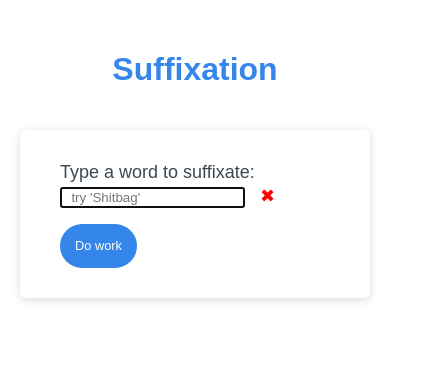
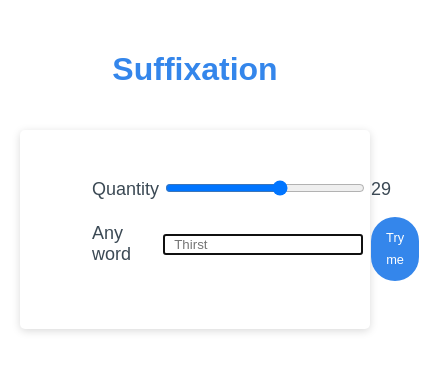
Before and after one commit to hugh-bowie/suffix, a website: page index.html in a window 390 px wide. Shown: the whole page, 431 px wide, since content can reach past the window. Drawn offline with Linux system fonts and the light colour scheme.

Commit message:
getting closer

```diff
--- a/assets/css/style.css
+++ b/assets/css/style.css
@@ -26,26 +26,16 @@ header {
 
 /*---TEXT INPUT RULES---*/
 .card-input {
-line-height: 24px;
+	margin: 15px 20px;
+	display: flex;
+
+
 }
 
-input + span {
-	position: relative;
-	line-height: 24px;
-}
+input[type="range"],
+input[type="text"] {
+	width: 200px;
 
-input:valid + span:after {
-  position: relative;
-  content: '✓';
-	color: #3486eb;
-  padding-left: 10px;
-}
-
-input:invalid + span:after {
-  position: relative;
-	content: '✖';
-	color: red;
-  padding-left: 10px;
 }
 
 .wrapper {
@@ -67,25 +57,14 @@ input:invalid + span:after {
 	font-size: 18px;
 	margin: 0 auto;
 	max-width: 700px;
-
-
-
 	padding: 30px 40px;
 	/* border: 1px solid red; */
 }
 
-/* .card-header::after {
-	content: ' ';
-	display: block;
-	width: 100%;
-	background: #e7e9eb;
-	height: 2px;
-
-} */
-
 .card-body {
 	min-height: 100px;
 	height: 100%;
+	/* border: 1px solid red; */
 }
 
 .hide{
@@ -98,12 +77,12 @@ input:invalid + span:after {
 	border-radius: 25px;
 	box-shadow: rgba(0, 0, 0, 0.1) 0px 1px 6px 0px rgba(0, 0, 0, 0.2) 0px 1px 1px 0px;
 	color: hsl(0, 0%, 100%);
-	display: inline-block;
+
 	font-size: 18px;
-	line-height: 24px;
-	margin: 16px 16px 16px 20px;
-	padding: 5px 24px;
-	text-align: center;
+	line-height: 22px;
+
+	padding: 5px 10px;
+
 	cursor: pointer;
 }
 
@@ -116,17 +95,14 @@ button[disabled] {
 	background: #c0c7cf;
 }
 
-.float-right {
-	float: right;
 
-}
 
 #output {
 	-webkit-appearance: none;
 	-moz-appearance: none;
 	appearance: none;
 	border: none;
-	display: block;
+	display:flex;
 	width: 100%;
 	height: 100%;
 	padding-top: 15px;
@@ -146,7 +122,7 @@ button[disabled] {
 @media (max-width: 690px) {
 	.btn {
 		font-size: 1rem;
-		margin: 16px 0px 0px 0px;
+		margin: 10px 0px 0px 0px;
 		padding: 10px 15px;
 	}
 
--- a/index.html
+++ b/index.html
@@ -16,15 +16,32 @@
     </header>
     <div class="card">
       <div class="card-input">
-        <label for="wordinput">Type a word to suffixate:</label>
-        <input id="wordinput" placeholder="&nbsp;&nbsp;try&nbsp;'Shitbag'" type="text" required autofocus pattern="[a-zA-Z0-9]{1,20}">
-        <span class="validity"></span>
-        <button id="go" class="btn">Do work</button>
+        <table width="100%">
+          <tr>
+            <td width="50">&nbsp;</td>
+            <td><label>Quantity</label></td>
+            <td><input type="range" id="range" min="0" max="50" step="1" value="29"></td>
+            <td><span id="rangeVal"></span></td>
+            <td width="50">&nbsp;</td>
+          </tr>
+          <tr>
+          </tr>
+          <tr>
+            <td width="50">&nbsp;</td>
+            <td><label>Any word</label></td>
+            <td><input id="wordinput" placeholder="  Thirst" type="text" required autofocus pattern="[a-zA-Z0-9]{1,20}"></td>
+            <td><button id="go" class="btn">Try me</button></td>
+            <td width="50">&nbsp;</td>
+          </tr>
+        </table>
       </div>
       <div class="card-body hide">
-        <span id="output" placeholder="ta-da" aria-label="Suffix List"></span>
-      </div>
-      <div class="card-footer">
+        <table></table>
+        <tr>
+          <td>
+            <div id="output"></div>
+          </td>
+        </tr>
       </div>
     </div>
   </div>
--- a/script.js
+++ b/script.js
@@ -4,10 +4,16 @@ function r(min, max) {
 	return ~~(Math.random() * (max - min) + min);
 }
 
+let range = document.querySelector('#range');
+let rangeVal = document.querySelector('#rangeVal');
+rangeVal.innerHTML = range.value;
+
+range.oninput = function () {
+	rangeVal.innerHTML = this.value;
+}
 
 // multistep process
 function initialize() {
-
 
 	//get the elements to change
 	const outputEl = document.querySelector('#output');
@@ -20,9 +26,10 @@ function initialize() {
 		let inputValue = document.querySelector('#wordinput').value;
 		if (inputValue.length == 0) {
 			inputValue = ' you forgot the word jackass ';
-			return inputValue;
+			return inputValue.toString();
+		} else {
+			return inputValue.toString();
 		}
-		return inputValue;
 	}
 
 
@@ -37,13 +44,17 @@ function initialize() {
 	}
 
 
+	let getHowMany = function () {
+		let howMany = document.querySelector('#range').value;
+		return howMany;
+	}
+
+
 	// make the suffix list
 	let generateSuffix = function () {
-
 		let suffixArray = '';
-		let howMany = r(50, 100);
+		let howMany = getHowMany();
 		let inputText = getInputValue();
-
 		for (let i = 0; i < howMany; i++) {
 			suffixArray = suffixList.sort(() => Math.random() - Math.random())
 				.slice(0, howMany)
@@ -52,15 +63,14 @@ function initialize() {
 				.replace(/\,/g, '\n');
 		}
 		return suffixArray;
+	}
 
-	}
 
 	//add suffixes
 	const result = generateSuffix();
 	const newH1 = changeH1();
 	//put the new stuff into the page
 	h1El.innerText = newH1;
-	// if (getInputValue == )
 	outputDiv.classList.remove('hide');
 	outputEl.innerText = result;
 
```
